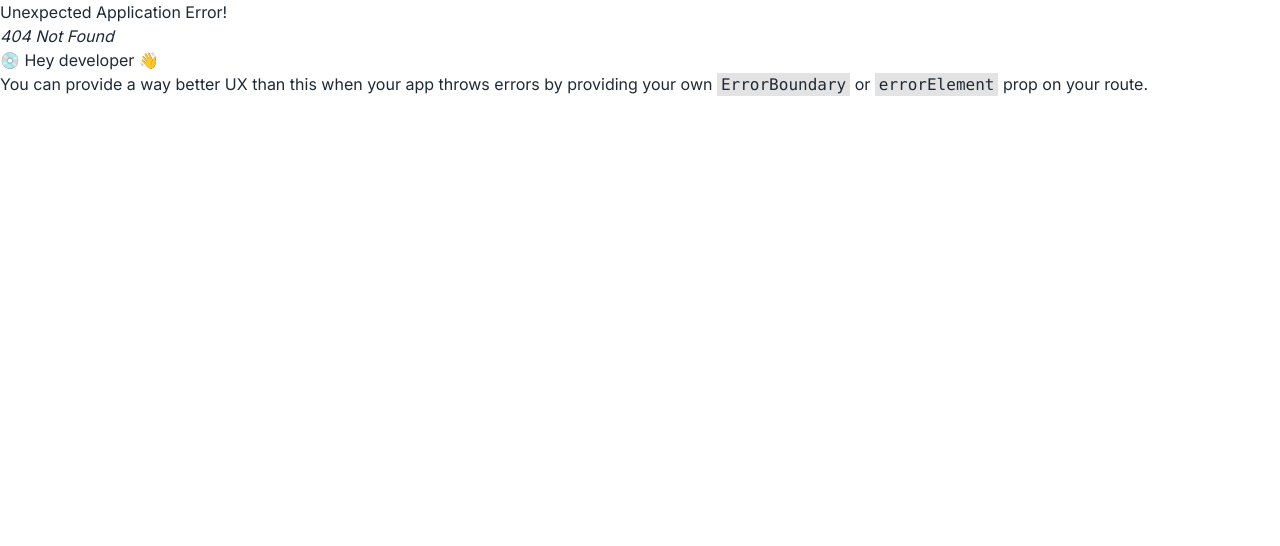
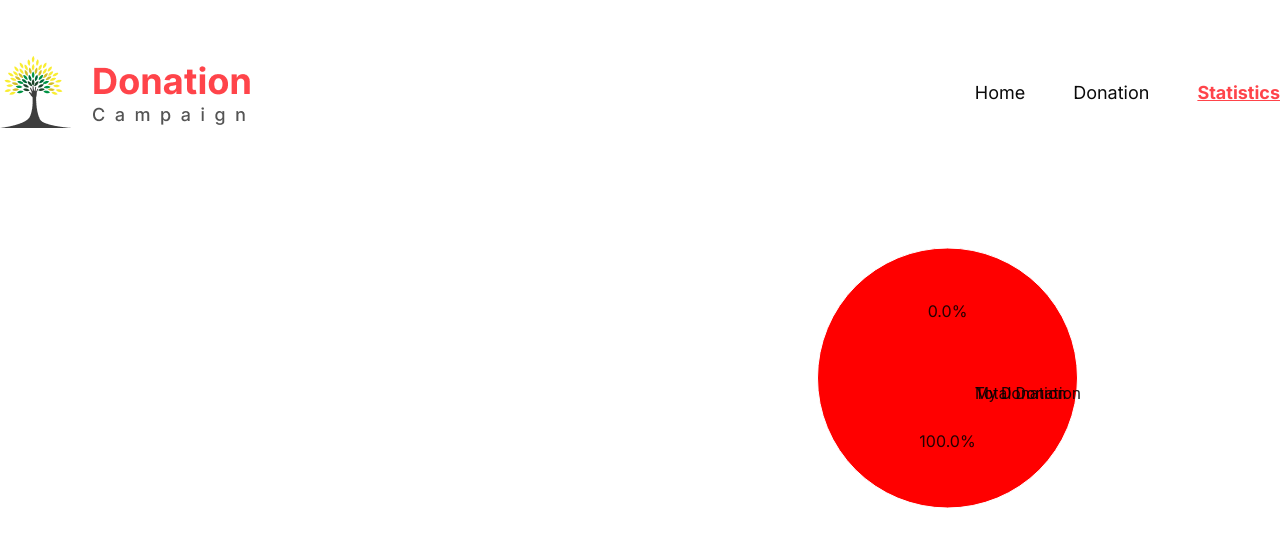
Before and after one commit to MeghlaKhatun/donation-campaign, a React (Vite) app: page /statistics in a window 1280 px wide. Before the commit this address had no page. Shown: the top 546 px of the page. Built offline with nearby package versions, Linux system fonts and the light colour scheme.

Commit message:
search on the input field to show a similar card

```diff
--- a/package.json
+++ b/package.json
@@ -10,11 +10,16 @@
     "preview": "vite preview"
   },
   "dependencies": {
+    "@emotion/react": "^11.11.1",
+    "@emotion/styled": "^11.11.0",
+    "@mui/material": "^5.14.10",
+    "@mui/x-charts": "^6.0.0-alpha.12",
     "localforage": "^1.10.0",
     "match-sorter": "^6.3.1",
     "react": "^18.2.0",
     "react-dom": "^18.2.0",
     "react-router-dom": "^6.16.0",
+    "recharts": "^2.8.0",
     "sort-by": "^1.2.0",
     "sweetalert2": "^11.7.28"
   },
--- a/src/Components/Banner/Banner.jsx
+++ b/src/Components/Banner/Banner.jsx
@@ -1,6 +1,10 @@
-import { Link } from "react-router-dom";
 
-const Banner = () => {
+import PropTypes from 'prop-types'
+
+
+const Banner = ({handleSearch}) => {
+
+
     return (
          <div className="hero mt-4 mb-8 md:mb-[70px] lg:mb-[100px]">
             <img className="w-full h-full" src={"https://i.ibb.co/tPz3tK9/Rectangle-4281.png?fbclid=IwAR0AHbqAQZ5P1K0kG5_P-VxhlasEpScy9u95cT63q_3nN6F1GqY_mmEyoiU"} alt="" />
@@ -8,19 +12,38 @@ const Banner = () => {
         <div className="hero-content text-center text-neutral-content">
             <div className="">
             <h1 className="text-[#0B0B0B] text-3xl lg:text-[48px] font-bold text-center pt-6 md:pt-0">I Grow By Helping People In Need</h1>
+
+
+
+            {/* search-field */}
+
+            <form onSubmit={handleSearch}>
             <div className="mt-10">
-            <input className="border outline-none rounded-lg py-3 md:py-4 pl-4 pr-[100px] md:pr-[200px] lg:pr-[350px]" type="text" placeholder="Search here...." name="" id="" />
+
+            <input className="text-black border outline-none rounded-lg py-3 md:py-4 pl-4 pr-[100px] md:pr-[200px] lg:pr-[350px]" type="text" placeholder="Search here...." name="text" id="" />
+
             </div>
 
             <div className="absolute mt-[-50px] md:mt-[-57px] ml-[270px] md:ml-[370px] lg:ml-[570px]">
-                <Link><button className="bg-[#FF444A] text-[16px] font-semibold py-3 md:py-4 px-7 text-white rounded-lg">Search</button></Link>
+
+               <input className="bg-[#FF444A] text-[16px] font-semibold py-3 md:py-4 px-7 text-white rounded-r-lg" type="submit" value="Search" />
+
+                {/* <button className="bg-[#FF444A] text-[16px] font-semibold py-3 md:py-4 px-7 text-white rounded-lg">Search</button> */}
             </div>
+            </form>
+
 
 
             </div>
         </div>
         </div>
+
     );
 };
 
+Banner.propTypes = {
+    handleSearch:PropTypes.func,
+
+  }
+
 export default Banner;
--- a/src/Components/Card/Card.jsx
+++ b/src/Components/Card/Card.jsx
@@ -3,7 +3,10 @@ import PropTypes from 'prop-types'
 import { Link } from 'react-router-dom';
 
 const Card = ({card}) => {
+  console.log(card)
     const {id,img,category,title,category_bg,card_bg,text_color}=card;
+
+
 
   return (
     <div >
@@ -23,7 +26,8 @@ const Card = ({card}) => {
 }
 
 Card.propTypes = {
-    card:PropTypes.object,
+  card:PropTypes.array,
+
 }
 
 export default Card
--- a/src/Components/CardDetails/CardDetails.jsx
+++ b/src/Components/CardDetails/CardDetails.jsx
@@ -6,20 +6,22 @@ const CardDetails = () => {
     const cardDetails=useLoaderData();
     const {id}=useParams();
     const idInt=parseInt(id);
+    console.log(cardDetails,id)
 
-   const card=cardDetails?.find(card=>card.id === idInt);
+   const card=cardDetails?.find(card=>card.id == idInt);
    const {img,title,price,description,text_color}=card;
 
    const handleToast=()=>{
     setLocalStorage(idInt);
     Swal.fire(
         'Successful',
-        'You clicked the button!',
+        'Your donation successful',
         'success'
       )
    }
 
     return (
+
         <div className="max-w-7xl mx-auto mt-[83px] mb-16 px-10 lg:px-0">
             <div >
                 <img className="w-full h-full rounded-lg" src={img} alt="" />
--- a/src/Components/Cards/Cards.jsx
+++ b/src/Components/Cards/Cards.jsx
@@ -1,17 +1,35 @@
 import { useLoaderData } from "react-router-dom";
 import Banner from "../Banner/Banner";
 import Card from "../Card/Card";
+import { useEffect, useState } from "react";
 
 
 const Cards = () => {
-    const cards=useLoaderData();
+
+    const cards = useLoaderData();
+    const [filteredCards, setFilteredCards] = useState([]);
+
+
+console.log("filter",filteredCards)
+    const handleSearch = e=>{
+        e.preventDefault();
+        console.log(e.target.text.value)
+        const searchKey = e.target.text.value.trim().toLowerCase();
+        const filtered = cards.filter(card => card.category.toLowerCase().indexOf(searchKey) !== -1);
+        console.log(filtered)
+        setFilteredCards(filtered);
+    }
+    useEffect(() => {
+        setFilteredCards(cards);
+    }, [cards]);
 
     return (
         <div>
-             <Banner></Banner>
+             <Banner handleSearch={handleSearch}></Banner>
+
             <div className="grid grid-cols-1 md:grid-cols-2 lg:grid-cols-4 max-w-7xl mx-auto gap-6 mb-16 px-10 lg:px-0">
                 {
-                    cards?.map(card =><Card key={card.id} card={card}></Card>)
+                   filteredCards.map(card =><Card key={card.id} card={card}></Card>)
                 }
             </div>
 
--- /dev/null
+++ b/src/Components/Statisticts/Statistics.jsx
@@ -0,0 +1,64 @@
+import { PieChart } from '@mui/x-charts/PieChart';
+import { useEffect, useState } from 'react'
+
+const Statistics = () => {
+
+    const [myDonateCard, setMyDonateCard] = useState(0);
+
+    useEffect(() => {
+        const localStorageData = JSON.parse(localStorage.getItem('donation-details'));
+        if (localStorageData!== null) {
+            setMyDonateCard(localStorageData.length);
+        }
+    }, [])
+
+    const data = [
+        { label: 'My Donation', value: myDonateCard, color: '#00C49F' },
+        { label: 'Total Donation', value: 12 - myDonateCard, color: 'red' },
+    ];
+
+    const style = {
+        margin: { right:10 },
+        width:500,
+        height: 500
+    };
+
+    const TotalCard = 12;
+
+    const getArcLabel = (params) => {
+        const percent = params.value / TotalCard;
+        return `${(percent * 100).toFixed(1)}%`;
+    };
+
+
+    return (
+        <div className='max-w-7xl mx-auto ml-[-80px] md:ml-[140px] lg:ml-[700px]'>
+             <PieChart
+            series={[
+                {
+                    outerRadius: 130,
+                    data,
+                    arcLabel: getArcLabel,
+                },
+            ]}
+            legend={{
+                direction:"col",
+                position: {
+                  vertical: "middle",
+                  horizontal: "middle"
+                }
+              }}
+              sx={{
+                "--ChartsLegend-rootOffsetX": "0px",
+                "--ChartsLegend-rootOffsetY": "200px",
+              }}
+            {...style}
+        />
+
+        </div>
+
+
+    )
+};
+
+export default Statistics;
--- a/src/main.jsx
+++ b/src/main.jsx
@@ -10,6 +10,7 @@ import Home from './Components/Home/Home';
 import Cards from './Components/Cards/Cards';
 import CardDetails from './Components/CardDetails/CardDetails';
 import Donation from './Components/Donation/Donation';
+import Statistics from './Components/Statisticts/Statistics';
 
 const router = createBrowserRouter([
   {
@@ -30,6 +31,10 @@ const router = createBrowserRouter([
         path:"/donation",
         element:<Donation></Donation>,
         loader:()=>fetch('/donation.json')
+      },
+      {
+        path:"/statistics",
+        element:<Statistics></Statistics>
       }
     ]
   },
```
Also changed, not shown: 1 other file (tests, documents, lock files or other folders).
